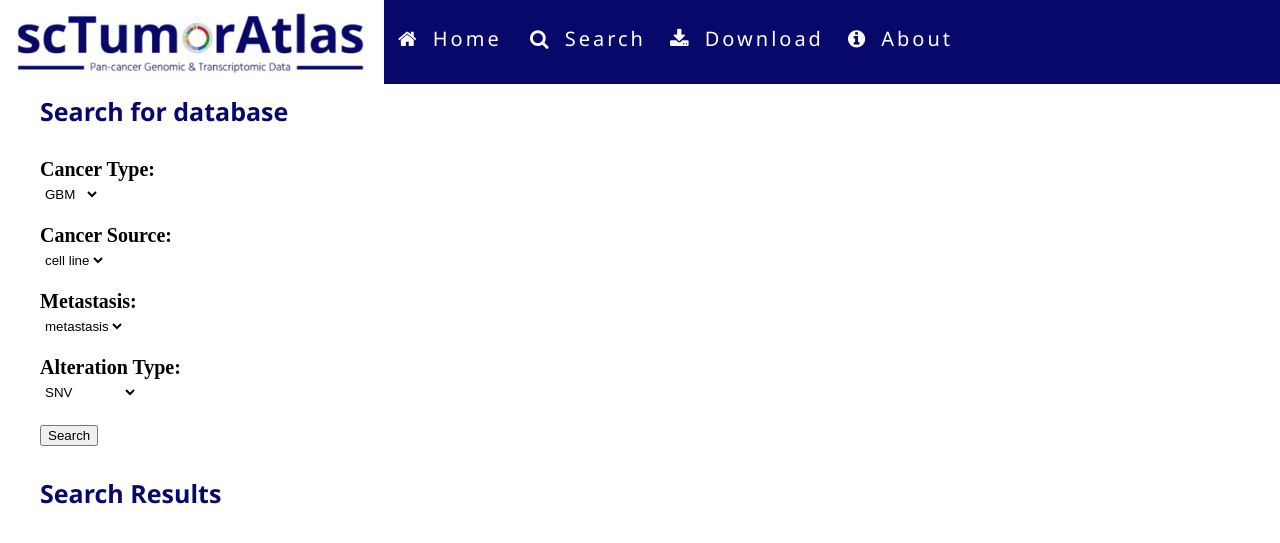
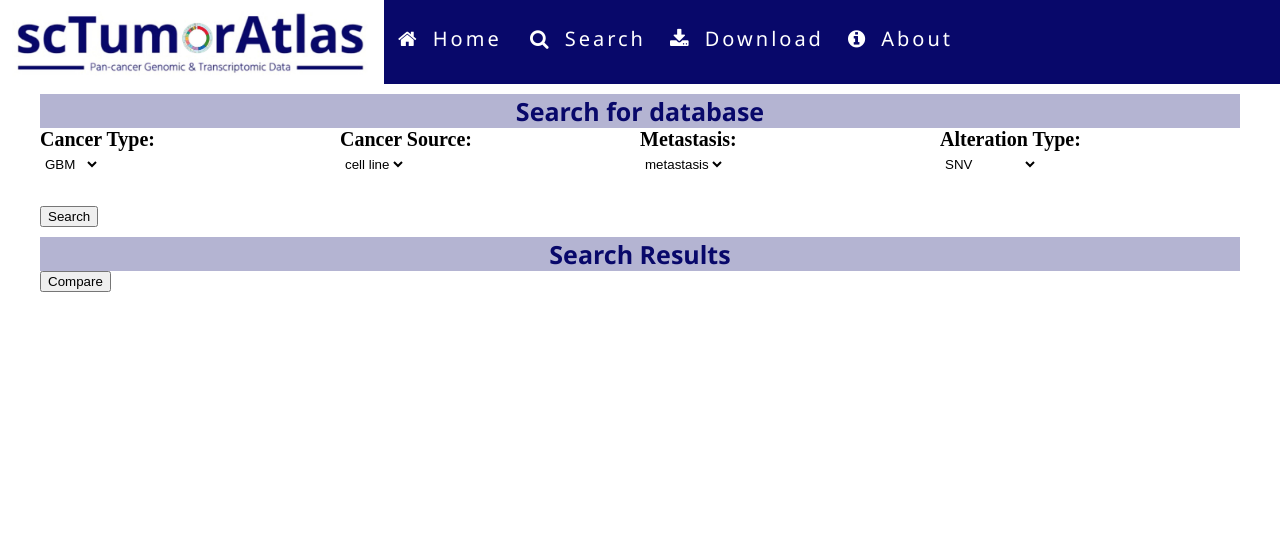
Before and after one commit to EmmaZhao0413/scTumorAtlas.github.io, a Flask app: template templates/search.html in a window 1280 px wide. Shown: the top 543 px of the page. Run offline with Flask 2, Linux system fonts and the light colour scheme; the template is opened without the code that fills it: values that come from a table or form of the project are taken from there, others are empty; parts of the project's set-up code (start-up, migrations or seed data) failed here and were passed over; some libraries are stand-ins or nearby versions.

Commit message:
add compare function

```diff
--- /dev/null
+++ b/fake.csv
@@ -0,0 +1,4 @@
+checkbox,dataset_name,cancer_type,source,metastasis,alteration_type
+<input type="checkbox" name="first" value='1'>,<a href=/dataset/first>first</a>,BRCA,cell line,metastasis,SNV
+<input type="checkbox" name="first" value='2'>,second,ALL,tissue,primary,CNV
+<input type="checkbox" name="first" value='2'>,third,LUAD,PDX,primary,Splicing
--- a/frontend/style/common.css
+++ b/frontend/style/common.css
@@ -24,10 +24,6 @@
 	vertical-align: middle;
 	max-width: 30%;
 }
-.graphB {
-	margin: 0px 40px;
-	max-width: 50%;
-}
 .main-text {
 	padding: 40px;
 }
@@ -46,6 +42,7 @@ h3 {
 	margin-bottom: 20px;
 	margin-left: auto;
 	margin-right: auto;
+	font-size: 20px;
 }
 
 .common-page-form select, input {
@@ -58,7 +55,7 @@ h3 {
 	margin: 2px auto;
 	text-align: center;
 	font-family: "Times New Roman";
-	font-size: 10px;
+	font-size: 20px;
 }
 
 .common-page-form {
@@ -69,6 +66,8 @@ h3 {
 	/* border-radius: 20px; */
 	padding: 20px;
 	margin: 0px 20px;
+	padding-top: 0px;
+	padding-bottom: 0px;
 	text-align: left;
 	font-family: "Times New Roman";
 	font-size: 20px;
--- a/frontend/style/search.css
+++ b/frontend/style/search.css
@@ -21,3 +21,39 @@
 h3 {
     margin:10px 40px;
 }
+
+#results-page-table-container{
+	margin: 0px auto;
+	background-color: rgba(255,255,255,.8);
+}
+
+#results-page-table-container table{
+	/* border-radius: 20px; */
+	margin: auto auto;
+	padding: 0px;
+	border-collapse: separate;
+}
+
+#results-page-table-container td{
+	padding: 3px;
+	/* border-left: 1px solid #00204E;
+	border-bottom: 1px solid #00204E; */
+}
+#results-page-table-container th{
+	text-align: center;
+	position: sticky;
+	top: 2px;
+	z-index: 10;
+	background-color: #00204E;
+	color: white;
+	/* border-left: 1px solid #00204E;
+	border-bottom: 1px solid #00204E; */
+}
+#results-page-table-container table:last-child{
+	border-right: 1px solid #00204E;
+}
+/* #result-title {
+	color: black;
+	background-color: rgba(255,255,255,.8);
+	margin: 0;
+} */
--- a/index.py
+++ b/index.py
@@ -5,6 +5,8 @@ import os
 from flask_bootstrap import Bootstrap
 import config
 import model
+import pandas as pd
+import numpy as np
 # import controller
 
 app = Flask(__name__, static_folder='frontend')#, instance_relative_config=True)
@@ -20,6 +22,7 @@ config.init_app(app)
 config.init_cors(app)
 
 api = Api(app)
+df = pd.read_csv("/home/emmazhao/scTumorAtlas/fake.csv")#.set_index("dataset_name")
 
 @app.route("/", defaults={'path': ''})
 @app.route('/<path:path>')
@@ -36,9 +39,50 @@ def serve(path):
 def search_page():
     # build search form by request
     search = model.DatabaseForm(request.form)
-    # if request.method=='POST':
-    #     return controller.search_database(search)
-    return render_template('search.html',form=search)
+    pos_vals = np.zeros((len(df),))
+    idxs = [t[1] for t in sorted(list(zip(list(pos_vals),list(df.index))),key=lambda x:x[0],reverse=True)]
+    tf = df.loc[idxs]
+    index = list(range(len(tf)))#list(tf.columns)
+    # tf.set_index('dataset_name')
+    print(tf.index)
+    tf_return = tf.loc[index]
+    tables = [tf_return[['checkbox','dataset_name','cancer_type','source','metastasis','alteration_type']]]
+    if request.method == 'POST':
+        compare = request.form.getlist('first')
+        print(request.form.getlist('first'))
+        if len(compare==0): #get search result
+            # search = model.DatabaseForm(request.form)
+            cancer_type = search.data['cancer_type']
+            print("cancer_type")
+            # search = search.data['source']
+            # metastasis = search.data['metastasis']
+            # alteration_type = search.data['alteration_type']
+            # tf = tf[tf['cancer_type'] == cancer_type]
+            # tf = tf[tf['source'] == source]
+            # tf = tf[tf['metastasis'] == metastasis]
+            # tf = tf[tf['alteration_type'] == alteration_type]
+            # tables = [tf_return[['checkbox','dataset_name','cancer_type','source','metastasis','alteration_type']]]
+        else:
+            first_graph = "frontend/graph/"+compare[0]+".jpg"
+            second_graph = "frontend/graph/"+compare[1]+".jpg"
+            return render_template('search.html',table1=[t.to_html(classes='data',index=False,na_rep='',render_links=True, escape=False) for t in tables],
+            first_graph=first_graph, second_graph=second_graph, form=search)
+    return render_template('search.html',table1=[t.to_html(classes='data',index=False,na_rep='',render_links=True, escape=False) for t in tables],
+            form=search)
+
+@app.route('/dataset/<dataset_name>')
+def dataset(dataset_name):
+    # if dataset_name not in df.index:
+    #     dataset_name = dataset_name[:-1]
+    #     if len(dataset_name) == 0:
+    #         return redirect('/')
+    #     t = df[df.index.str.contains(dataset_name)]
+    #     if len(t) > 0:
+    #         dataset_name = t.index[0]
+    #         return redirect('/dataset/' + dataset_name)
+
+    dataset = df.loc["dataset_name"]
+    return render_template('dataset.html')
 
 
 if __name__ == '__main__':
--- a/templates/search.html
+++ b/templates/search.html
@@ -6,6 +6,29 @@
 <style>
     body {
       margin: 0;
+    }
+    h3 {
+        background-color: rgba(8,8,106,0.3);
+        text-align: center;
+        margin-bottom: 0px;
+    }
+    * {
+        box-sizing: border-box;
+    }
+
+    /* Create four equal columns that floats next to each other */
+    .column {
+        float: left;
+        width: 25%;
+        padding: 0px;
+        height: 75px; /* Should be removed. Only for demonstration */
+    }
+
+    /* Clear floats after the columns */
+    .row:after {
+        content: "";
+        display: table;
+        clear: both;
     }
 </style>
 <head>
@@ -31,24 +54,34 @@
 <!-- {% from "_formhelpers.html" import render_field %} -->
 <h3> Search for database </h3>
 <form method="post" class="common-page-form">
-  <div class="common-page-form-container">
-    {{ render_field(form.cancer_type) }}
-    <p>
-    {{ render_field(form.source) }}
-    </p>
-    <p>
-    {{ render_field(form.metastasis) }}
-    </p>
-    <p>
-    {{ render_field(form.alteration_type) }}
-   </p>
-  </div> <button type="submit" class="btn btn-primary common-page-submit-btn">Search</button>
+    <div class="row">
+        <div class="column">
+            {{ render_field(form.cancer_type) }}
+        </div>
+        <div class="column">
+            {{ render_field(form.source) }}
+        </div>
+        <div class="column">
+            {{ render_field(form.metastasis) }}
+        </div>
+        <div class="column">
+            {{ render_field(form.alteration_type) }}
+        </div>
+        <button type="submit" class="btn btn-primary common-page-submit-btn">Search</button>
+    </div>
 </form>
 <h3 id="result-title"> Search Results </h3>
-<div id="results-page-table-container">
-{% for table in tables %}
-            {{ table|safe }}
-</div>
+<form method="post" id="results-page-table-container">
+    {% for table in table1 %}
+        {{table|safe}}
+    {% endfor %}
+    <button type="submit" class="btn btn-secondary common-page-submit-btn" style="margin-left: 40px">Compare</button>
+</form>
+{% if first_graph != null %}
+<h3> Comparison of Two Datasets </h3>
+{% endif %}
+{% for table in table2 %}
+    {{ table|safe }}
 {% endfor %}
 </body>
 </doctype>
```
Also changed, not shown: controller.py (deleted, +0 -35 lines), frontend/index.html (+9 -2 lines), frontend/style/home.css (+8 -0 lines), 5 other files.
